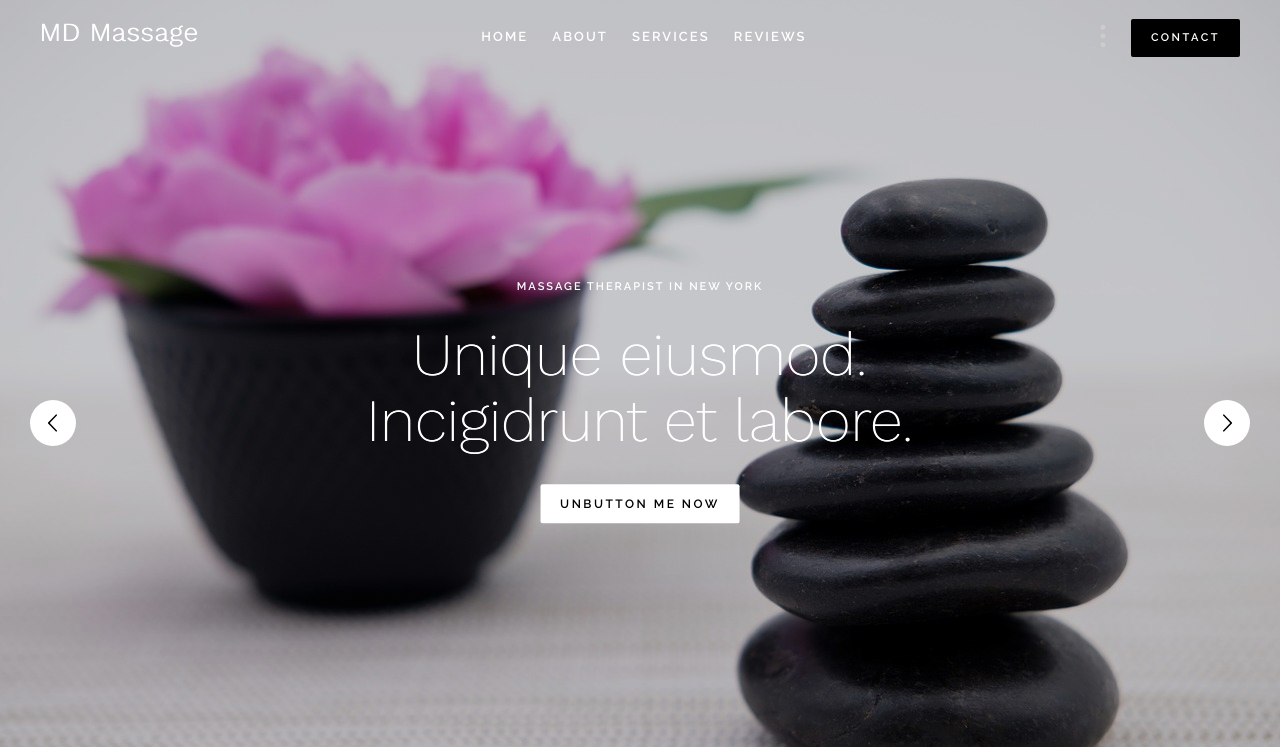
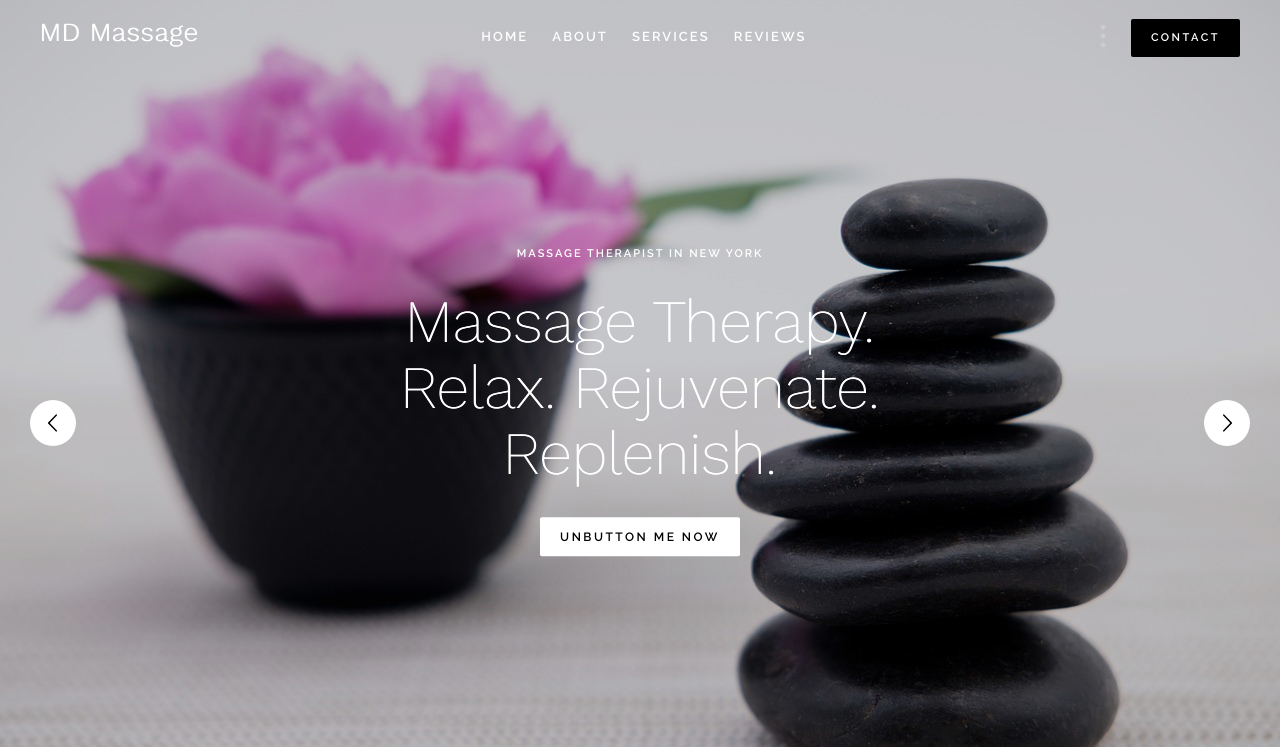
Before and after one commit to hnekhniadovich/therafolio, a website: page index.html in a window 1280 px wide. Shown: the top 747 px of the page. Drawn offline with nearby package versions, Linux system fonts and the light colour scheme.

Commit message:
h1 content change

```diff
--- a/index.html
+++ b/index.html
@@ -89,8 +89,8 @@
             <div class="header__text-box">
                 <h6 class="h6 h6--animated">Massage Therapist in New York</h6>
                 <h1 class="h1">
-                    <span class="h1--left">Unique eiusmod.</span>
-                    <span class="h1--right">Incigidrunt et labore.</span>
+                    <span class="h1--left">Massage Therapy.</span>
+                    <span class="h1--right">Relax. Rejuvenate. Replenish.</span>
                 </h1>
                 <a href="#" class="btn btn--white btn--animated">Unbutton Me Now</a>
             </div>
```
